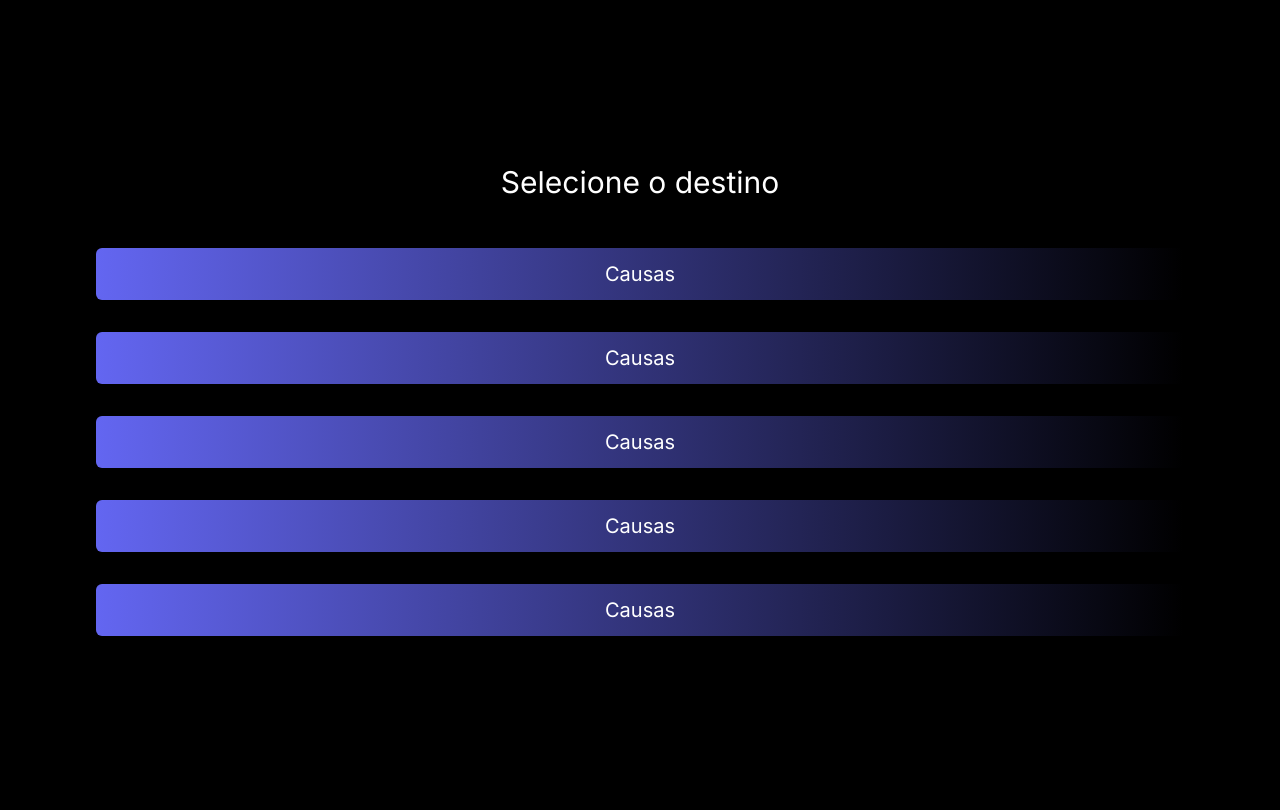
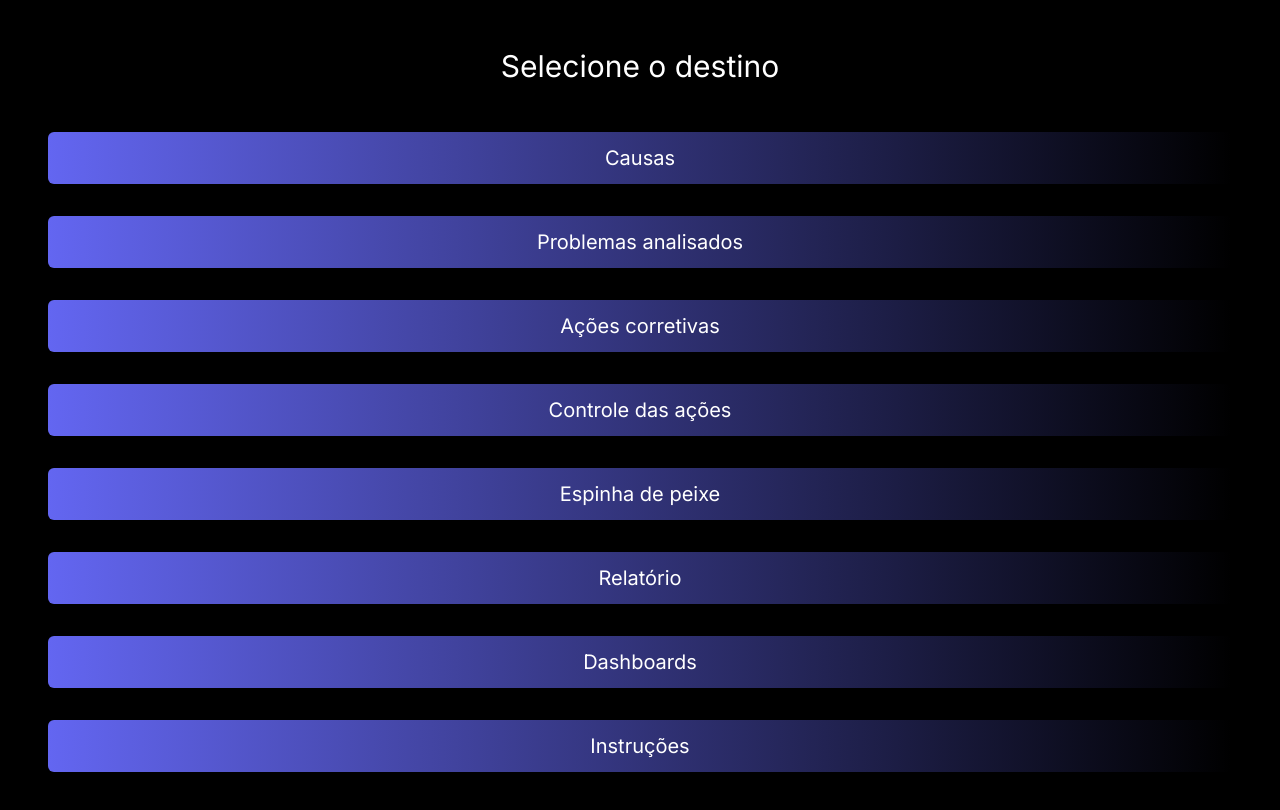
Before and after one commit to brenodevreact/planilha_ishikawa, a Next.js app: page / in a window 1280 px wide. Shown: the top 810 px of the page. Built offline with nearby package versions, Linux system fonts and the light colour scheme.

Commit message:
Fix: Correções na home

```diff
--- a/app/page.tsx
+++ b/app/page.tsx
@@ -3,7 +3,7 @@ import Link from "next/link";
 
 export default function Home() {
   return (
-    <main className="flex justify-center align-middle min-h-screen flex-col items-center p-24 gap-12">
+    <main className="flex justify-center align-middle  flex-col items-center p-12 gap-12">
       <h2 className="text-3xl	text-center">Selecione o destino</h2>
 
       <div className="flex flex-col gap-8 min-w-full">
@@ -13,17 +13,27 @@ export default function Home() {
           </button>
         </Link>
         <button className="bg-gradient-to-r from-indigo-500 p-3 rounded-md text-xl">
-          Causas
+          Problemas analisados
         </button>
 
         <button className="bg-gradient-to-r from-indigo-500 p-3 rounded-md text-xl">
-          Causas
+          Ações corretivas
         </button>
         <button className="bg-gradient-to-r from-indigo-500 p-3 rounded-md text-xl">
-          Causas
+          Controle das ações
         </button>
         <button className="bg-gradient-to-r from-indigo-500 p-3 rounded-md text-xl">
-          Causas
+          Espinha de peixe
+        </button>
+        <button className="bg-gradient-to-r from-indigo-500 p-3 rounded-md text-xl">
+          Relatório
+        </button>
+
+        <button className="bg-gradient-to-r from-indigo-500 p-3 rounded-md text-xl">
+          Dashboards
+        </button>
+        <button className="bg-gradient-to-r from-indigo-500 p-3 rounded-md text-xl">
+          Instruções
         </button>
       </div>
     </main>
```
